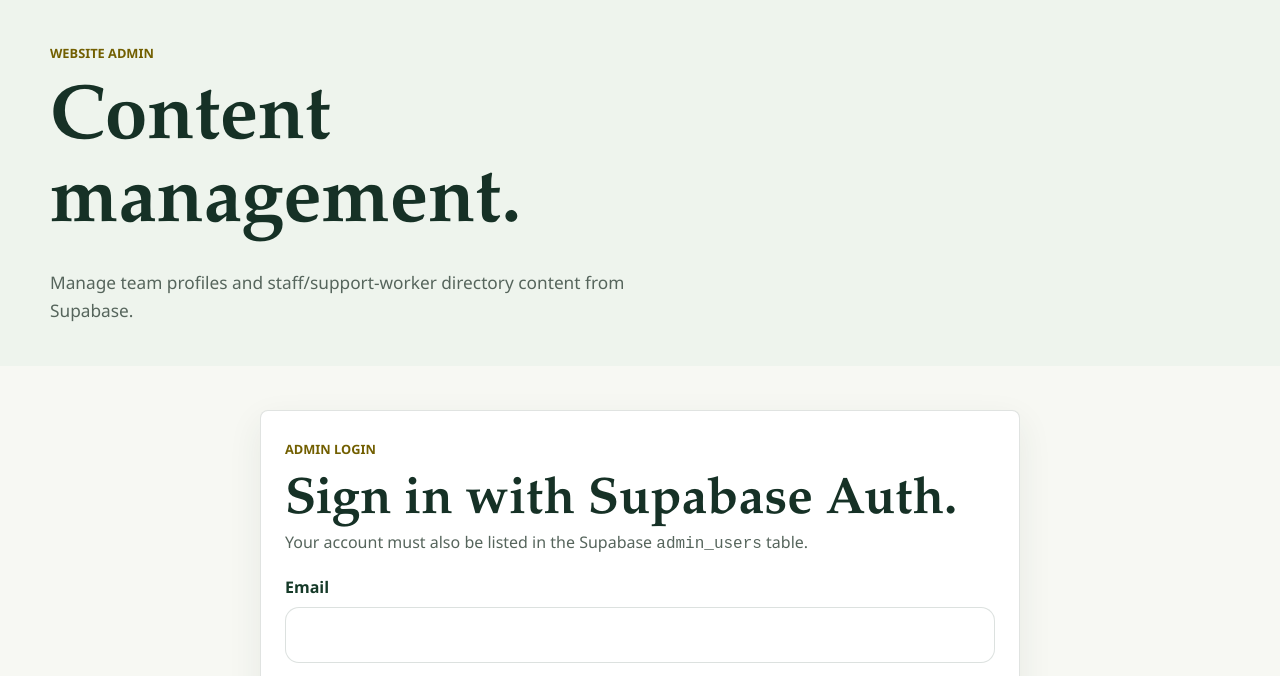
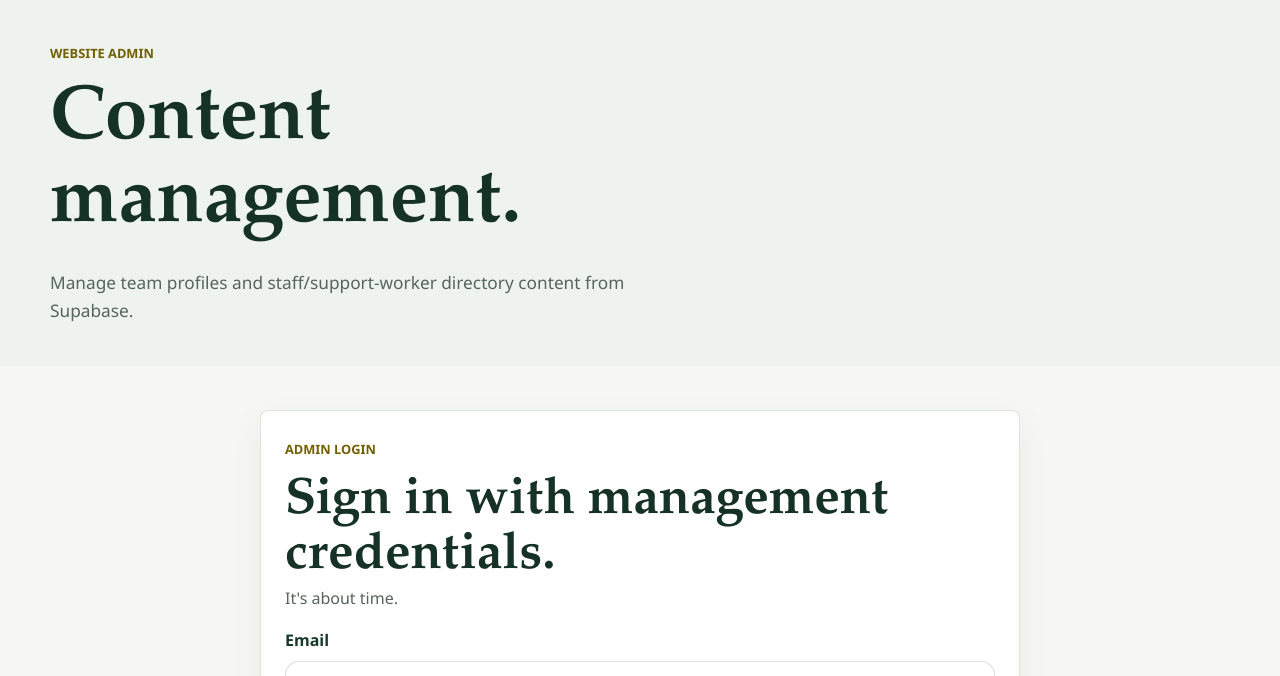
Before and after one commit to Inioluwa-Ashamu/Time-project, a website: page admin/index.html in a window 1280 px wide. Shown: the part 89-765 px from the top of the page. Drawn offline with nearby package versions, Linux system fonts and the light colour scheme.

Commit message:
It's about time?

```diff
--- a/admin/index.html
+++ b/admin/index.html
@@ -49,8 +49,8 @@
                     <form class="admin-panel admin-login-form" id="admin-login-form">
                         <div>
                             <p class="section-tag">Admin login</p>
-                            <h2>Sign in with Supabase Auth.</h2>
-                            <p class="section-intro">Your account must also be listed in the Supabase <code>admin_users</code> table.</p>
+                            <h2>Sign in with management credentials.</h2>
+                            <p class="section-intro">It's about time.</p>
                         </div>
                         <label class="form-field" for="admin-email">
                             <span>Email</span>
```
